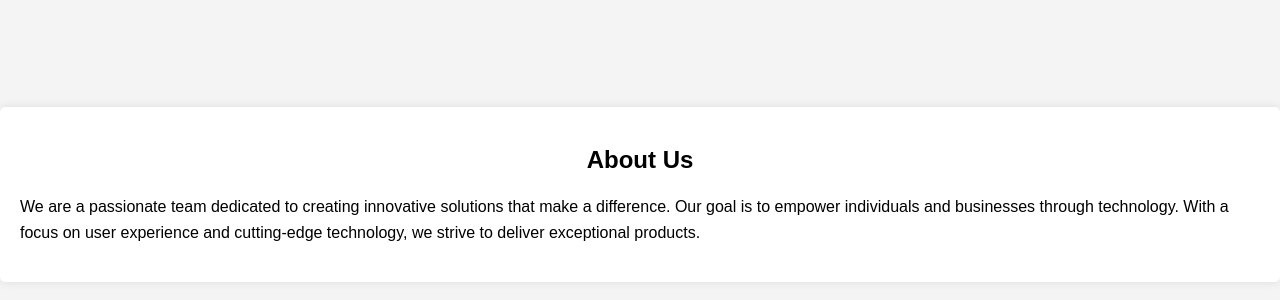
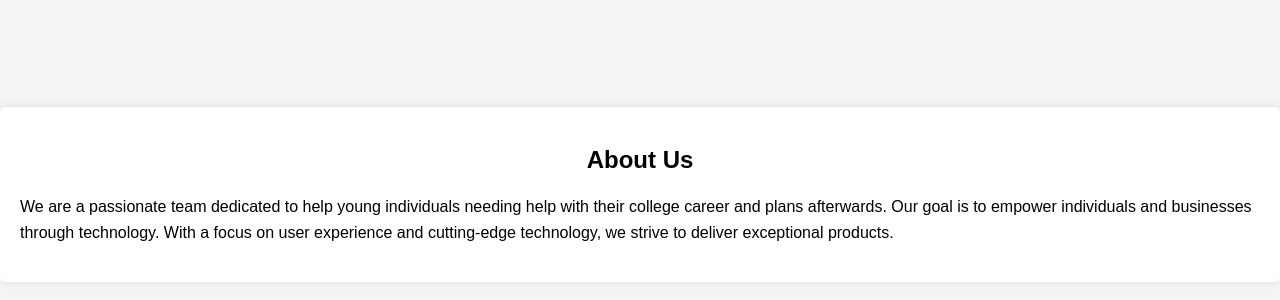
Before and after one commit to jacob-sasser/ITSC-3155-FINAL, a Flask app: page /about in a window 1280 px wide. Shown: the part 206-506 px from the top of the page. Run offline with Flask 3, Linux system fonts and the light colour scheme; parts of the project's set-up code (start-up, migrations or seed data) failed here and were passed over.

Commit message:
Update about.html

```diff
--- a/templates/about.html
+++ b/templates/about.html
@@ -33,7 +33,7 @@
   <div class="about-container">
     <h2>About Us</h2>
     <p>
-      We are a passionate team dedicated to creating innovative solutions that make a difference. Our goal is to empower individuals and businesses through technology. With a focus on user experience and cutting-edge technology, we strive to deliver exceptional products.
+      We are a passionate team dedicated to help young individuals needing help with their college career and plans afterwards. Our goal is to empower individuals and businesses through technology. With a focus on user experience and cutting-edge technology, we strive to deliver exceptional products.
     </p>
     <p>
 
```
